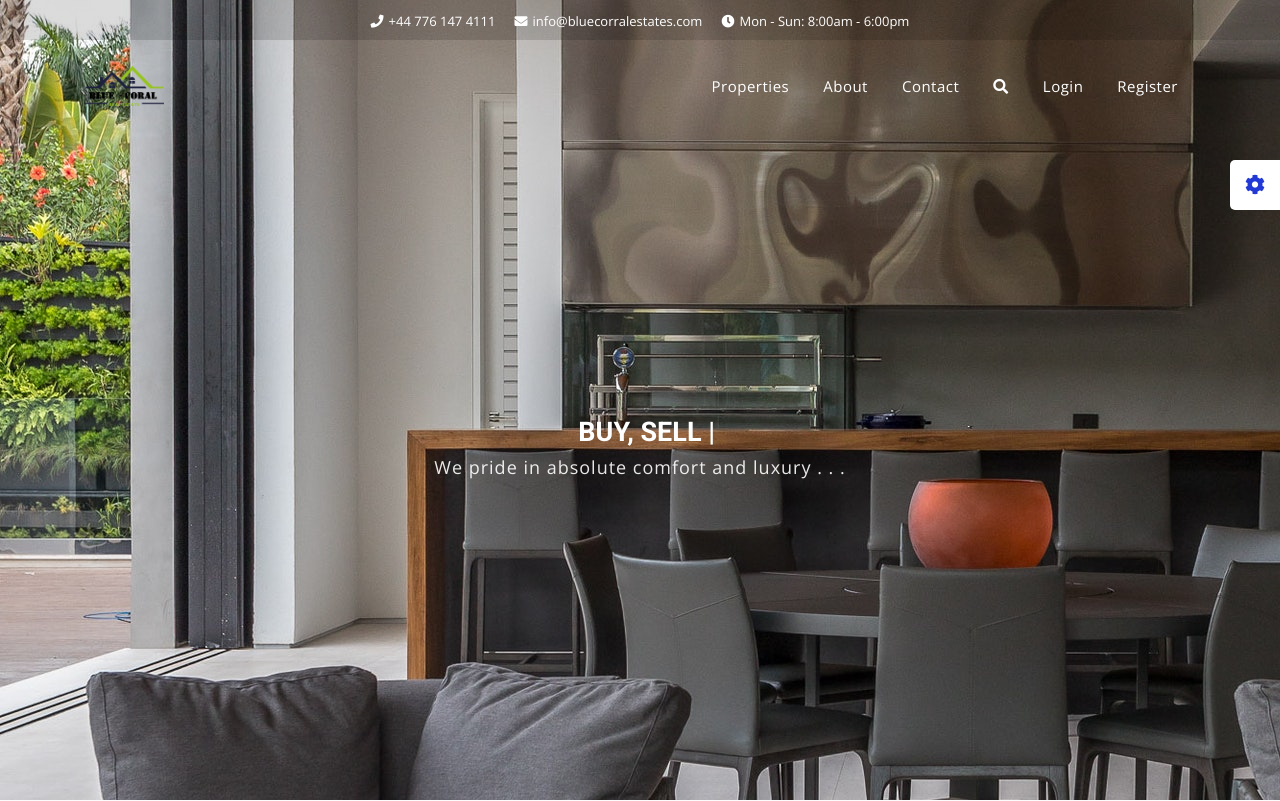
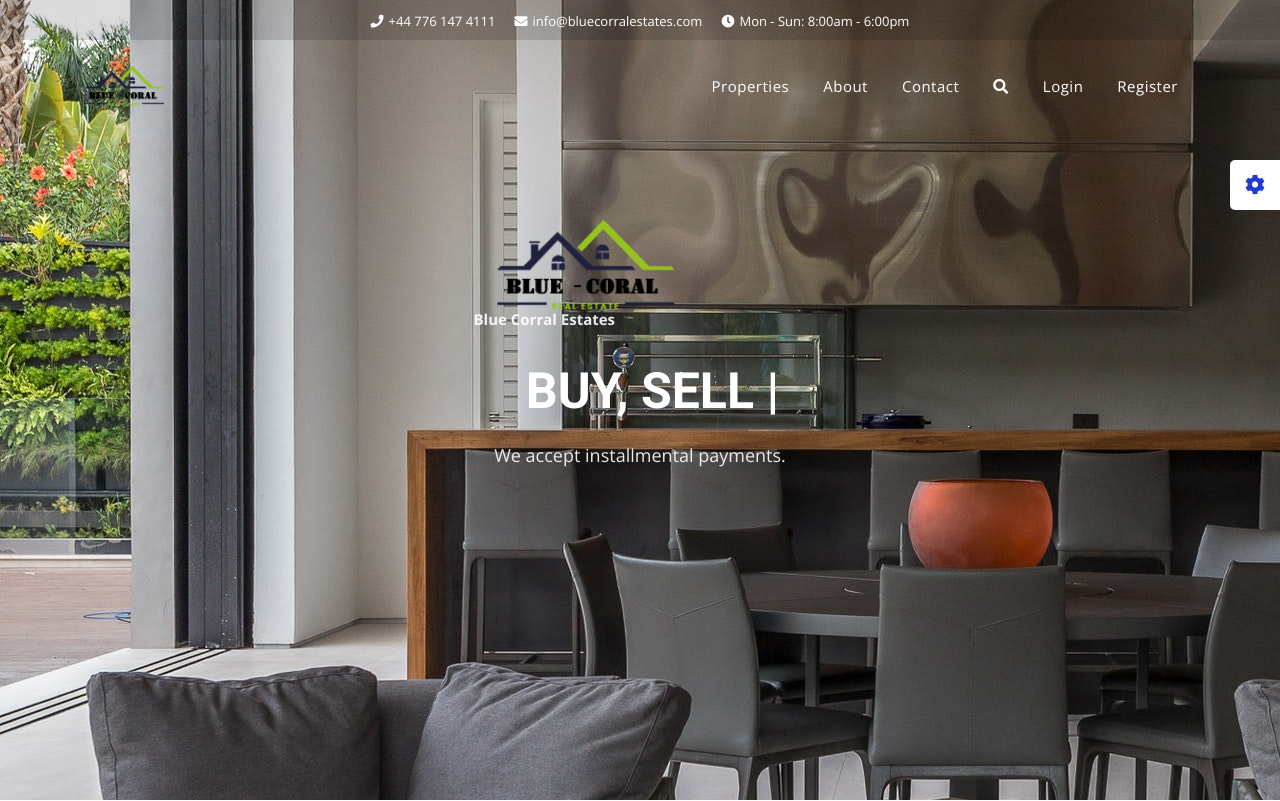
Before and after one commit to MarkChukwuebuka/blue-coral, a Django app: page / in a window 1280 px wide. Shown: the top 801 px of the page. Run offline with Django 3.2, Linux system fonts and the light colour scheme; data comes from the database, SQL or seed files in the repository; some libraries are stand-ins or nearby versions.

```diff
--- a/templates/index.html
+++ b/templates/index.html
@@ -102,24 +102,25 @@
     <div class="pattern-overlay">
         <div class="sub-banner sub-banner-1">
             <div class="container">
-                <div class="breadcrumb-area">
+                <div class="">
+
+                        <div id="typed-strings-x" style="padding-left: 35%; padding-top: 20%;">
+                            <img src="{% static 'img/logos/black-logo.png' %}" alt="logo">
+                            <p style="font-size: 15px; font-weight: bold;">Blue Corral Estates</p>
+                        </div>
                         <div class="text-center">
                             <div id="typed-strings">
-                            <p>Buy, Sell or Rent</p>
+                                <p style="font-size: 30px;">Buy, Sell or Rent</p>
                             </div>
                             <h1 class="typed-text">&nbsp;
                                 <span id="typed"></span>
                             </h1>
                             <p class="text-p" data-animation="animated fadeInUp delay-10s">
-                            We pride in absolute comfort and luxury . . .
+                                We accept installmental payments.
                             </p>
-                        <!-- <a data-animation="animated fadeInUp delay-10s" href="#" class="btn btn-white">Read More</a> -->
+
                         </div>
-                    <!-- <h1>Contact Us</h1>
-                    <ul class="breadcrumbs">
-                        <li><a href="{% url 'home' %}">Home</a></li>
-                        <li class="active">Contact Us</li>
-                    </ul> -->
+
                 </div>
             </div>
         </div>
@@ -473,7 +474,7 @@
                         <div class="agent-photo">
                             <img src="{% static 'img/agent_4.jpg' %}" alt="avatar-3" class="img-fluid">
                             <div class="job">
-                                <h6>Web Developer</h6>
+                                <h6>Estate Developer</h6>
                             </div>
                         </div>
                         <div class="agent-details">
@@ -482,12 +483,12 @@
                                 <p>
                                     <a href="mailto:info@bluecorralestates.com"><i class="fa fa-envelope-o"></i>info@bluecorralestates.com</a>
                                 </p>
-                                <p>
-                                    <a href="tel:+554XX-634-7071"> <i class="fa fa-phone"></i>+55 4XX-634-7071</a>
-                                </p>
-                                <p>
-                                    <a href="#"><i class="fa fa-skype"></i>sales.carshop</a>
-                                </p>
+                                <!--<p>-->
+                                <!--    <a href="tel:+554XX-634-7071"> <i class="fa fa-phone"></i>+55 4XX-634-7071</a>-->
+                                <!--</p>-->
+                                <!--<p>-->
+                                <!--    <a href="#"><i class="fa fa-skype"></i>sales.carshop</a>-->
+                                <!--</p>-->
                             </div>
                             <ul class="social-list clearfix">
                                 <li><a href="#" class="facebook-bg"><i class="fa fa-facebook"></i></a></li>
@@ -512,12 +513,12 @@
                                 <p>
                                     <a href="mailto:info@bluecorralestates.com"><i class="fa fa-envelope-o"></i>info@bluecorralestates.com</a>
                                 </p>
-                                <p>
-                                    <a href="tel:+554XX-634-7071"> <i class="fa fa-phone"></i>+55 4XX-634-7071</a>
-                                </p>
-                                <p>
-                                    <a href="#"><i class="fa fa-skype"></i>sales.carshop</a>
-                                </p>
+                                <!--<p>-->
+                                <!--    <a href="tel:+554XX-634-7071"> <i class="fa fa-phone"></i>+55 4XX-634-7071</a>-->
+                                <!--</p>-->
+                                <!--<p>-->
+                                <!--    <a href="#"><i class="fa fa-skype"></i>sales.carshop</a>-->
+                                <!--</p>-->
                             </div>
                             <ul class="social-list clearfix">
                                 <li><a href="#" class="facebook-bg"><i class="fa fa-facebook"></i></a></li>
@@ -542,12 +543,12 @@
                                 <p>
                                     <a href="mailto:info@bluecorralestates.com"><i class="fa fa-envelope-o"></i>info@bluecorralestates.com</a>
                                 </p>
-                                <p>
-                                    <a href="tel:+554XX-634-7071"> <i class="fa fa-phone"></i>+55 4XX-634-7071</a>
-                                </p>
-                                <p>
-                                    <a href="#"><i class="fa fa-skype"></i>sales.carshop</a>
-                                </p>
+                                <!--<p>-->
+                                <!--    <a href="tel:+554XX-634-7071"> <i class="fa fa-phone"></i>+55 4XX-634-7071</a>-->
+                                <!--</p>-->
+                                <!--<p>-->
+                                <!--    <a href="#"><i class="fa fa-skype"></i>sales.carshop</a>-->
+                                <!--</p>-->
                             </div>
                             <ul class="social-list clearfix">
                                 <li><a href="#" class="facebook-bg"><i class="fa fa-facebook"></i></a></li>
@@ -572,12 +573,12 @@
                                 <p>
                                     <a href="mailto:info@bluecorralestates.com"><i class="fa fa-envelope-o"></i>info@bluecorralestates.com</a>
                                 </p>
-                                <p>
-                                    <a href="tel:+554XX-634-7071"> <i class="fa fa-phone"></i>+55 4XX-634-7071</a>
-                                </p>
-                                <p>
-                                    <a href="#"><i class="fa fa-skype"></i>sales.carshop</a>
-                                </p>
+                                <!--<p>-->
+                                <!--    <a href="tel:+554XX-634-7071"> <i class="fa fa-phone"></i>+55 4XX-634-7071</a>-->
+                                <!--</p>-->
+                                <!--<p>-->
+                                <!--    <a href="#"><i class="fa fa-skype"></i>sales.carshop</a>-->
+                                <!--</p>-->
                             </div>
                             <ul class="social-list clearfix">
                                 <li><a href="#" class="facebook-bg"><i class="fa fa-facebook"></i></a></li>
--- a/templates/properties.html
+++ b/templates/properties.html
@@ -149,7 +149,7 @@
                             <div class="tag-for">For Sale</div>
                             <div class="plan-price"><sup>$</sup>{{property.price}}</div>
                             <img src="{{property.image_1.url}}" alt="property-box" class="img-fluid"
-                            style="width: 350px; height: 233px;">
+                            style="">
                         </a>
                         <div class="property-overlay">
                             <a href="{% url 'property-detail' property.id %}" class="overlay-link">
```
Lines whose indentation alone changed are shown as unchanged.
